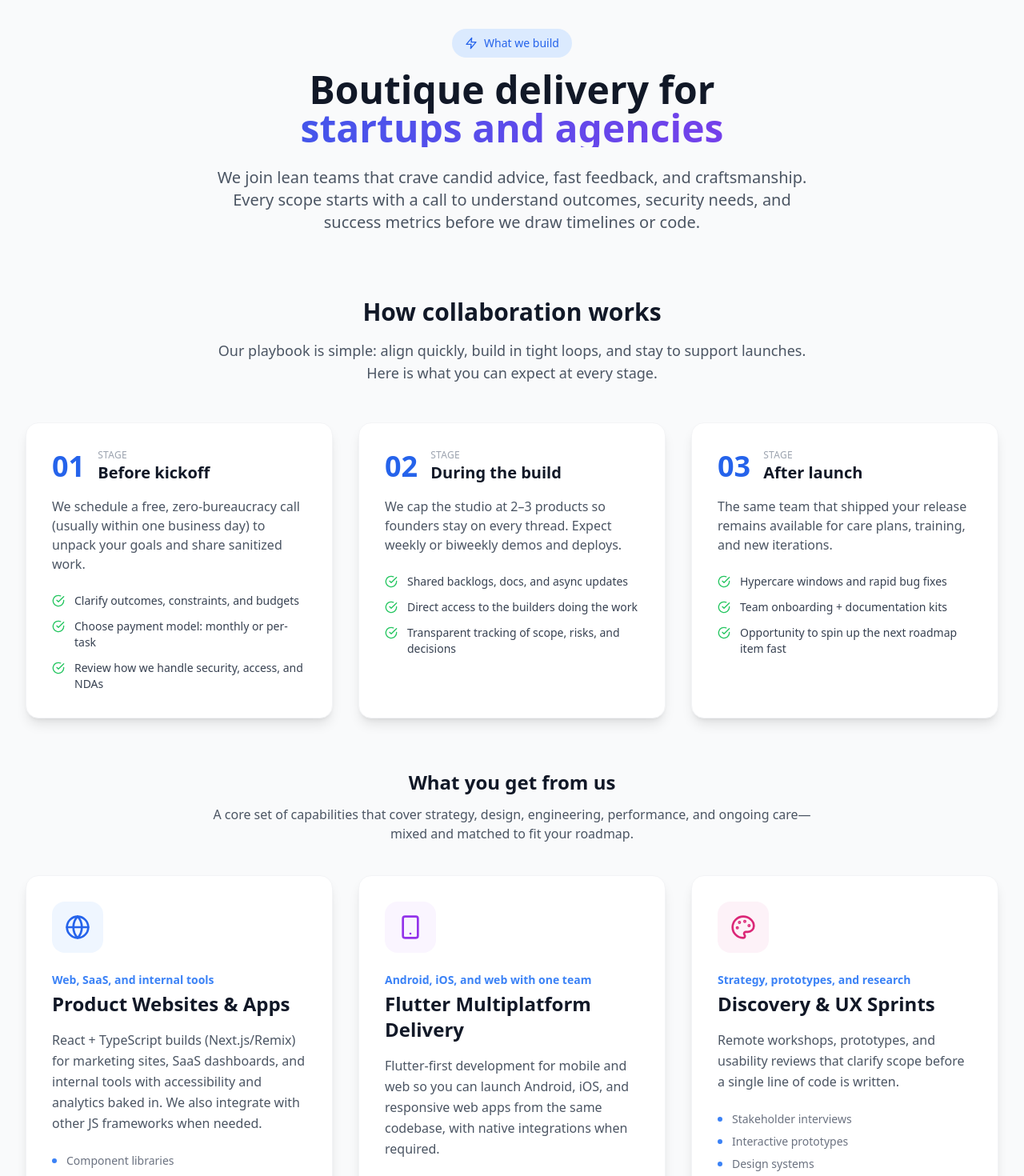
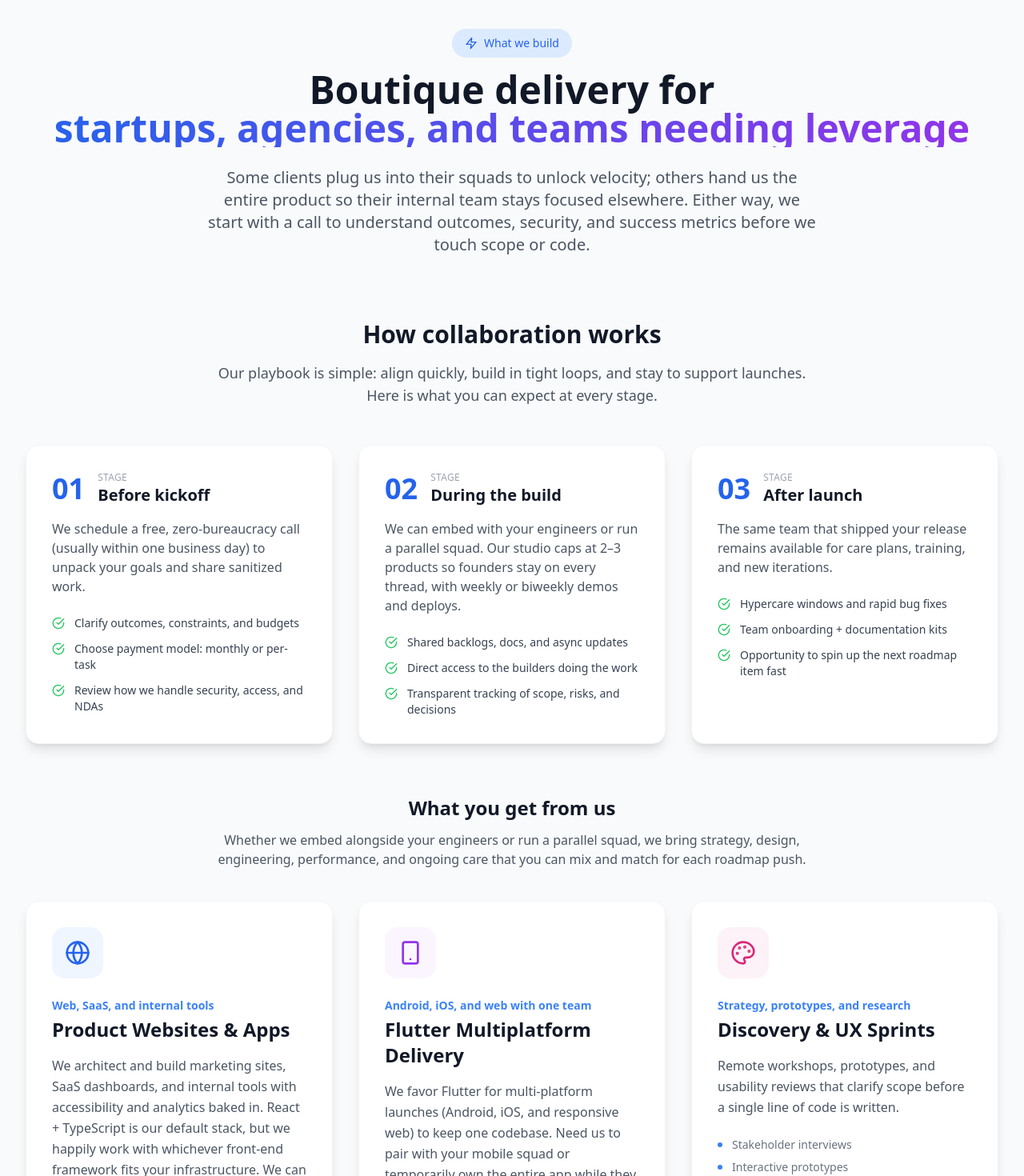
Before and after one commit to tgthiag/tgapps.dev, a React (Vite) app: page / in a window 1280 px wide. Shown: the part 860-2330 px from the top of the page at 80% size. Built offline with nearby package versions, Linux system fonts and the light colour scheme.

Commit message:
ajuste de textos

```diff
--- a/src/i18n/translations.ts
+++ b/src/i18n/translations.ts
@@ -195,12 +195,12 @@ export const translations: Record<Locale, TranslationSchema> = {
     services: {
       badge: 'What we build',
       headingLine1: 'Boutique delivery for',
-      headingHighlight: 'startups and agencies',
+      headingHighlight: 'startups, agencies, and teams needing leverage',
       description:
-        'We join lean teams that crave candid advice, fast feedback, and craftsmanship. Every scope starts with a call to understand outcomes, security needs, and success metrics before we draw timelines or code.',
+        'Some clients plug us into their squads to unlock velocity; others hand us the entire product so their internal team stays focused elsewhere. Either way, we start with a call to understand outcomes, security, and success metrics before we touch scope or code.',
       gridHeading: 'What you get from us',
       gridDescription:
-        'A core set of capabilities that cover strategy, design, engineering, performance, and ongoing care—mixed and matched to fit your roadmap.',
+        'Whether we embed alongside your engineers or run a parallel squad, we bring strategy, design, engineering, performance, and ongoing care that you can mix and match for each roadmap push.',
       processHeading: 'How collaboration works',
       processLabel: 'Stage',
       processDescription:
@@ -219,7 +219,7 @@ export const translations: Record<Locale, TranslationSchema> = {
         {
           title: 'During the build',
           description:
-            'We cap the studio at 2–3 products so founders stay on every thread. Expect weekly or biweekly demos and deploys.',
+            'We can embed with your engineers or run a parallel squad. Our studio caps at 2–3 products so founders stay on every thread, with weekly or biweekly demos and deploys.',
           highlights: [
             'Shared backlogs, docs, and async updates',
             'Direct access to the builders doing the work',
@@ -242,7 +242,7 @@ export const translations: Record<Locale, TranslationSchema> = {
           title: 'Product Websites & Apps',
           subtitle: 'Web, SaaS, and internal tools',
           description:
-            'React + TypeScript builds (Next.js/Remix) for marketing sites, SaaS dashboards, and internal tools with accessibility and analytics baked in. We also integrate with other JS frameworks when needed.',
+            'We architect and build marketing sites, SaaS dashboards, and internal tools with accessibility and analytics baked in. React + TypeScript is our default stack, but we happily work with whichever front-end framework fits your infrastructure. We can embed alongside your current web team or handle the entire delivery ourselves.',
           features: ['Component libraries', 'Headless CMS', 'Core Web Vitals baseline', 'Analytics instrumentation'],
           cta: 'See approach'
         },
@@ -250,7 +250,7 @@ export const translations: Record<Locale, TranslationSchema> = {
           title: 'Flutter Multiplatform Delivery',
           subtitle: 'Android, iOS, and web with one team',
           description:
-            'Flutter-first development for mobile and web so you can launch Android, iOS, and responsive web apps from the same codebase, with native integrations when required.',
+            'We favor Flutter for multi-platform launches (Android, iOS, and responsive web) to keep one codebase. Need us to pair with your mobile squad or temporarily own the entire app while they focus elsewhere? We adapt.',
           features: ['Flutter & Dart', 'Android & iOS builds', 'Web responsive output', 'CI/CD and store submissions'],
           cta: 'See approach'
         },
@@ -513,12 +513,12 @@ export const translations: Record<Locale, TranslationSchema> = {
     services: {
       badge: 'O que entregamos',
       headingLine1: 'Soluções sob medida para',
-      headingHighlight: 'times enxutos',
+      headingHighlight: 'startups, agências e times que precisam de reforço',
       description:
-        'Somos o braço nearshore para equipes que precisam de alguém para pensar junto, responder rápido e construir com cuidado. Antes de escrever código, conversamos sobre metas, segurança e sucesso para desenhar o plano certo.',
+        'Às vezes atuamos em conjunto com o seu time para liberar velocidade; em outras, assumimos o produto inteiro enquanto a equipe interna cuida de outro projeto. Sempre começamos alinhando resultados, segurança e sucesso antes de falar de escopo.',
       gridHeading: 'O que entregamos para você',
       gridDescription:
-        'Conjunto completo de estratégia, design, engenharia, performance e suporte contínuo — combinamos conforme o momento do seu roadmap.',
+        'Estamos prontos para somar ao seu squad ou tocar um escopo paralelo, cobrindo estratégia, design, engenharia, performance e suporte contínuo conforme o momento do roadmap.',
       processHeading: 'Como trabalhamos com você',
       processLabel: 'Etapa',
       processDescription:
@@ -560,7 +560,7 @@ export const translations: Record<Locale, TranslationSchema> = {
           title: 'Sites e apps em React',
           subtitle: 'Web, SaaS e ferramentas internas',
           description:
-            'Construímos experiências em React + TypeScript (Next.js/Remix) para marketing, SaaS e ferramentas internas, sempre com acessibilidade e métricas configuradas. Integramos outras stacks JS quando necessário.',
+            'Desenhamos e construímos sites, SaaS e ferramentas internas com acessibilidade e métricas desde o início. Preferimos React + TypeScript, mas trabalhamos com o framework que fizer sentido para a sua infraestrutura, seja atuando com seu time ou tocando o desenvolvimento sozinho.',
           features: ['Biblioteca de componentes', 'Headless CMS', 'Base Core Web Vitals', 'Instrumentação de analytics'],
           cta: 'Ver abordagem'
         },
@@ -568,7 +568,7 @@ export const translations: Record<Locale, TranslationSchema> = {
           title: 'Apps Flutter',
           subtitle: 'Android, iOS e web no mesmo código',
           description:
-            'Desenvolvimento Flutter como stack principal para entregar apps Android, iOS e experiências web responsivas em um único codebase, com integrações nativas quando preciso.',
+            'Quando o objetivo é multiplataforma, usamos Flutter como stack principal para entregar Android, iOS e web responsivo em um único codebase. Podemos atuar junto ao seu squad mobile ou assumir o app enquanto a equipe interna foca em outro projeto.',
           features: ['Flutter & Dart', 'Builds Android & iOS', 'Saída web responsiva', 'CI/CD e publicação nas lojas'],
           cta: 'Ver abordagem'
         },
```
